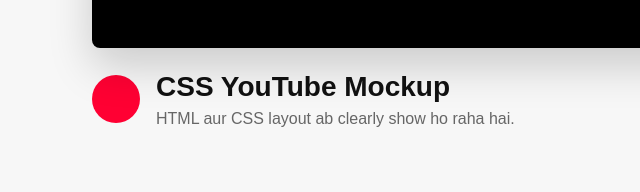
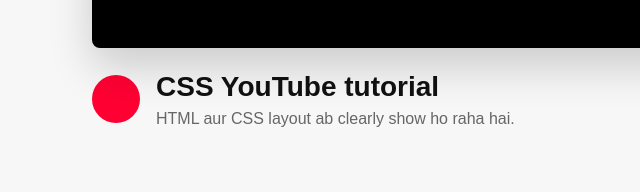
Before and after one commit to vedanshsharma112006-droid/css-project, a plain HTML site: page index.html in a window 1280 px wide. Shown: the part 595-787 px from the top of the page, 22-662 px from the left. Drawn offline with Linux system fonts and the light colour scheme.

Commit message:
changed name to tutorial

```diff
--- a/index.html
+++ b/index.html
@@ -40,7 +40,7 @@
             <section class="video-info" aria-label="Video details">
                 <div class="avatar"></div>
                 <div class="video-copy">
-                    <h1>CSS YouTube Mockup</h1>
+                    <h1>CSS YouTube tutorial</h1>
                     <p>HTML aur CSS layout ab clearly show ho raha hai.</p>
                 </div>
             </section>
```
